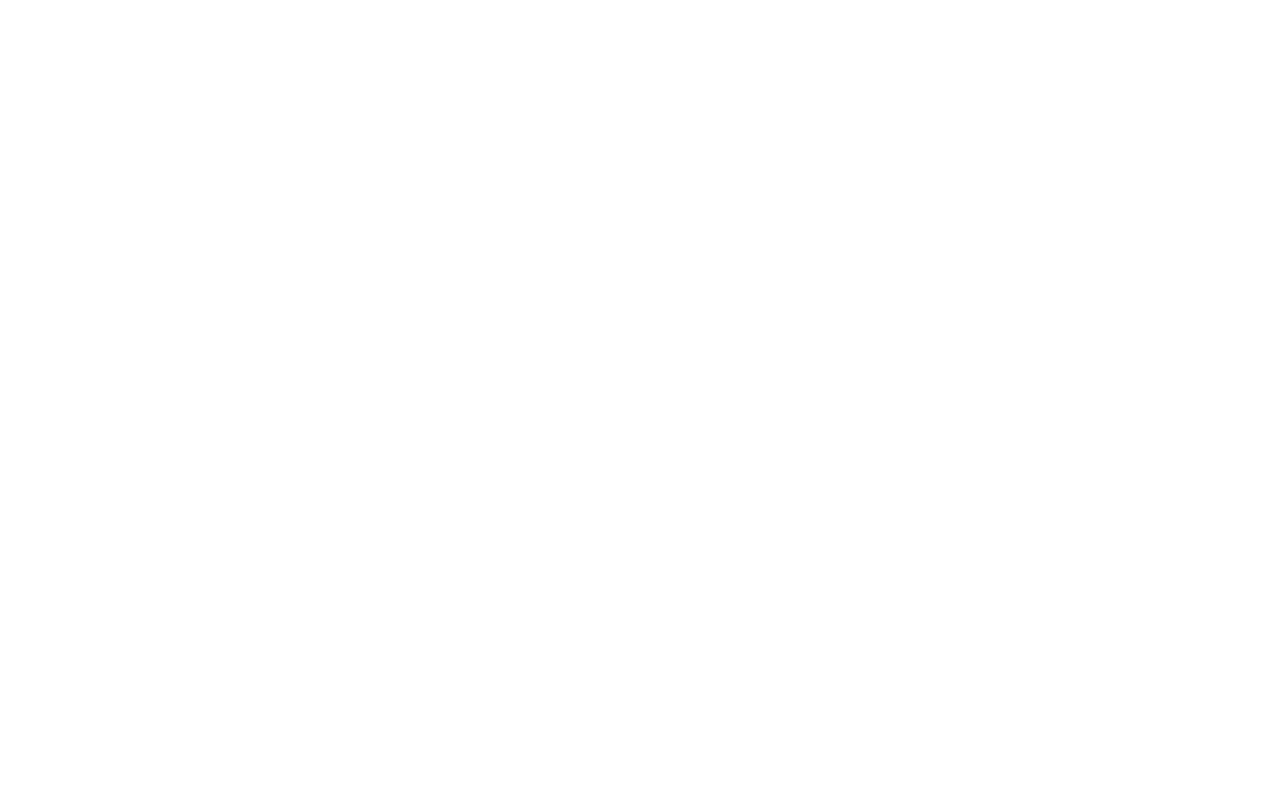
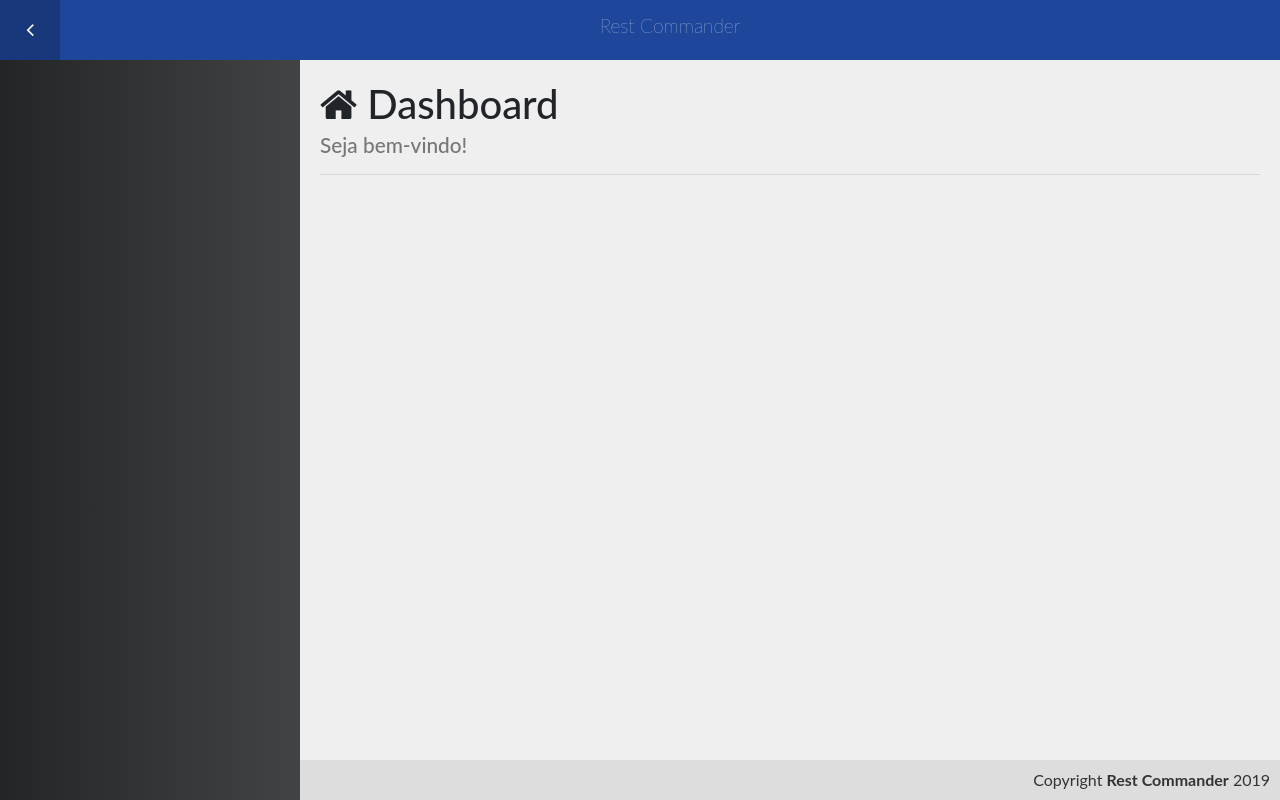
Before and after one commit to simoesleal/rest-commander, a Vue app: page / in a window 1280 px wide. Built offline with nearby package versions, Linux system fonts and the light colour scheme.

Commit message:
'feature/template-estrutural'

```diff
--- a/src/App.vue
+++ b/src/App.vue
@@ -1,12 +1,65 @@
 <template>
-  <div id="app">
-    <router-view/>
+  <div id="app" :class="{'hide-menu': !isMenuVisible}">
+    <the-header
+			title="Rest Commander"
+			:hideToggle="false"
+			:hideUserDropdown="false">
+		</the-header>
+		<the-menu></the-menu>
+		<the-content></the-content>
+		<the-footer></the-footer>
   </div>
 </template>
+
+<script>
+
+import TheHeader from './components/template/TheHeader'
+import TheMenu from './components/template/TheMenu'
+import TheContent from './components/template/TheContent'
+import TheFooter from './components/template/TheFooter'
+import { mapState } from 'vuex'
+
+export default {
+	name: "App",
+	components: {
+		'the-header': TheHeader,
+		'the-content': TheContent,
+		'the-menu': TheMenu,
+		'the-footer': TheFooter
+	},
+	computed: mapState(['isMenuVisible'])
+}
+</script>
+
 <style>
-#app {
-  font-family: 'Avenir', Helvetica, Arial, sans-serif;
-  -webkit-font-smoothing: antialiased;
-  -moz-osx-font-smoothing: grayscale;
-}
+  * {
+    font-family: "Lato", sans-serif;
+  }
+
+  body {
+    margin: 0;
+  }
+
+  #app {
+    font-family: 'Avenir', Helvetica, Arial, sans-serif;
+    -webkit-font-smoothing: antialiased;
+    -moz-osx-font-smoothing: grayscale;
+
+    height: 100vh;
+		display: grid;
+		grid-template-rows: 60px 1fr 40px;
+		grid-template-columns: 300px 1fr;
+
+		grid-template-areas:
+			"header header"
+			"menu content"
+			"menu footer";
+  }
+
+	#app.hide-menu {
+		grid-template-areas:
+				"header header"
+				"content content"
+				"footer footer"
+	}
 </style>
--- /dev/null
+++ b/src/components/template/PageTitle.vue
@@ -0,0 +1,26 @@
+<template>
+	<div class="page-title">
+		<h1><i v-if="icon" :class="icon"></i> {{ main }} </h1>
+		<h2> {{sub}} </h2>
+		<hr>
+	</div>
+</template>
+
+<script>
+export default {
+	name: 'PageTitle',
+	props: ['icon', 'main', 'sub']
+}
+</script>
+
+<style>
+	.page-title h1 {
+		margin: 0px;
+	}
+
+	.page-title h2 {
+		color: #777;
+		margin-top: 5px;
+		font-size: 1.3rem;
+	}
+</style>
--- /dev/null
+++ b/src/components/template/TheContent.vue
@@ -0,0 +1,20 @@
+<template>
+	<div class="content">
+		<router-view></router-view>
+	</div>
+</template>
+
+<script>
+export default {
+	name: 'Content'
+}
+</script>
+
+<style>
+	.content {
+		grid-area: content;
+		background-color: #efefef;
+		padding: 20px;
+	}
+
+</style>
--- /dev/null
+++ b/src/components/template/TheFooter.vue
@@ -0,0 +1,23 @@
+<template>
+	<footer class="footer">
+		<span>Copyright <strong>Rest Commander</strong> 2019</span>
+	</footer>
+</template>
+
+<script>
+export default {
+	name: 'Footer'
+}
+</script>
+
+<style>
+	.footer {
+		grid-area: footer;
+		background-color: #DDD;
+		color: #333;
+		display: flex;
+		align-items: center;
+		justify-content: flex-end;
+		padding-right: 10px;
+	}
+</style>
--- /dev/null
+++ b/src/components/template/TheHeader.vue
@@ -0,0 +1,76 @@
+<template>
+	<header class="header">
+		<a class="toggle" @click="toggleMenu" v-if="!hideToggle">
+			<i class="fa fa-lg" :class="icon"></i>
+		</a>
+		<h1 class="title">
+			<router-link to="/">{{title}}</router-link>
+		</h1>
+	</header>
+</template>
+
+<script>
+
+export default {
+	name: 'Header',
+	props: {
+		title: String,
+		hideToggle: Boolean,
+		hideUserDropdown: Boolean,
+	},
+	computed: {
+		icon() {
+			return this.$store.state.isMenuVisible ? "fa-angle-left" : "fa-angle-down"
+		}
+	},
+	methods: {
+		toggleMenu() {
+			this.$store.commit('toggleMenu')
+		},
+	}
+}
+</script>
+
+<style>
+	.header {
+		grid-area: header;
+		/* background: linear-gradient(to right, #1e469a, #49a7c1); */
+		background: #1e469a;
+		display: flex;
+		align-items: center;
+		justify-content: center;
+	}
+
+	.title {
+		font-size: 1.2rem;
+		color: #fff;
+		font-weight: 100;
+		flex-grow: 1;
+		text-align: center;
+	}
+
+	.title a {
+		color: #fff;
+		text-decoration: none;
+	}
+	.title a:hover {
+		color: #fff;
+		text-decoration: none;
+	}
+
+	.header.header > a.toggle {
+		width: 60px;
+		height: 100%;
+		justify-self: flex-start;
+		text-decoration: none;
+		color: #fff;
+		display: flex;
+		justify-content: center;
+		align-items: center;
+	}
+
+	.header.header > a.toggle:hover {
+		color: #fff;
+		background-color: rgba(0, 0, 0, 0.2)
+	}
+</style>
--- /dev/null
+++ b/src/components/template/TheMenu.vue
@@ -0,0 +1,23 @@
+<template>
+	<aside class="menu"></aside>
+</template>
+
+<script>
+
+import { mapState } from 'vuex'
+
+export default {
+	name: 'Menu',
+	computed: mapState(['isMenuVisible'])
+}
+</script>
+
+<style>
+	.menu {
+		grid-area: menu;
+		background: linear-gradient(to right, #232526, #414345);
+		display: flex;
+		flex-direction: column;
+		flex-wrap: wrap;
+	}
+</style>
--- a/src/main.js
+++ b/src/main.js
@@ -3,7 +3,7 @@
 import Vue from 'vue'
 import App from './App.vue'
 import router from './router'
-import store from './store'
+import store from './store/store'
 
 Vue.config.productionTip = false
 
--- a/src/router.js
+++ b/src/router.js
@@ -1,10 +1,22 @@
 import Vue from 'vue'
 import Router from 'vue-router'
+
+// Rotas atualizadas com base no seguinte artigo da documentação:
+// https://router.vuejs.org/guide/advanced/lazy-loading.html
+
+// Main containers
+const Dashboard = () => import(/* webpackChunkName: "main" */ './views/Dashboard')
 
 Vue.use(Router)
 
 export default new Router({
   mode: 'history',
   base: process.env.BASE_URL,
-  routes: []
+  linkActiveClass: 'router-link-active open',
+  linkExactActiveClass: 'router-link-exact-active link-exato',
+  routes: [{
+    name: 'home',
+		path: '/',
+		component: Dashboard
+  }]
 })
--- a/src/store.js
+++ /dev/null
@@ -1,16 +0,0 @@
-import Vue from 'vue'
-import Vuex from 'vuex'
-
-Vue.use(Vuex)
-
-export default new Vuex.Store({
-  state: {
-
-  },
-  mutations: {
-
-  },
-  actions: {
-
-  }
-})
--- /dev/null
+++ b/src/store/store.js
@@ -0,0 +1,26 @@
+import Vue from 'vue'
+import Vuex from 'vuex'
+
+Vue.use(Vuex)
+
+export default new Vuex.Store({
+  state: {
+    isMenuVisible: true,
+		user: {
+			name: 'Usuário mock',
+			email: 'usario@mail.com.br'
+		}
+  },
+  mutations: {
+    toggleMenu(state, isVisible){
+			if(isVisible === undefined) {
+				state.isMenuVisible = !state.isMenuVisible
+			} else {
+				state.isMenuVisible = isVisible
+			}
+		}
+  },
+  actions: {
+
+  }
+})
--- /dev/null
+++ b/src/views/Dashboard.vue
@@ -0,0 +1,21 @@
+<template>
+	<div class="dashboard">
+		<page-title icon="fa fa-home" main="Dashboard" sub="Seja bem-vindo!"></page-title>
+	</div>
+</template>
+
+<script>
+
+import PageTitle from '../components/template/PageTitle'
+
+export default {
+	name: 'Home',
+	components: {
+		'page-title': PageTitle
+	},
+}
+</script>
+
+<style>
+
+</style>
```
